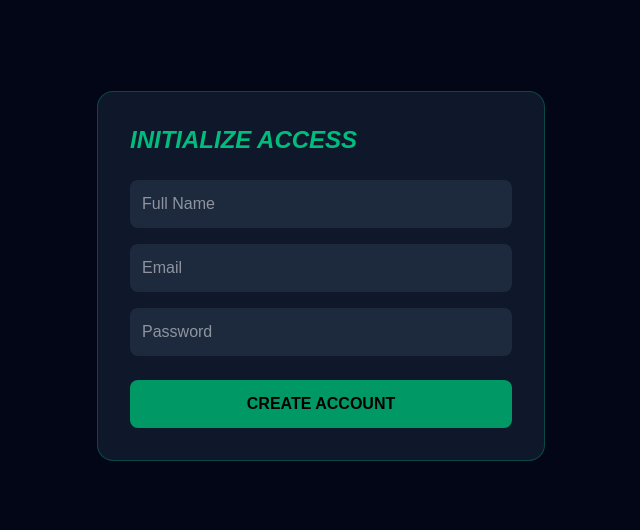
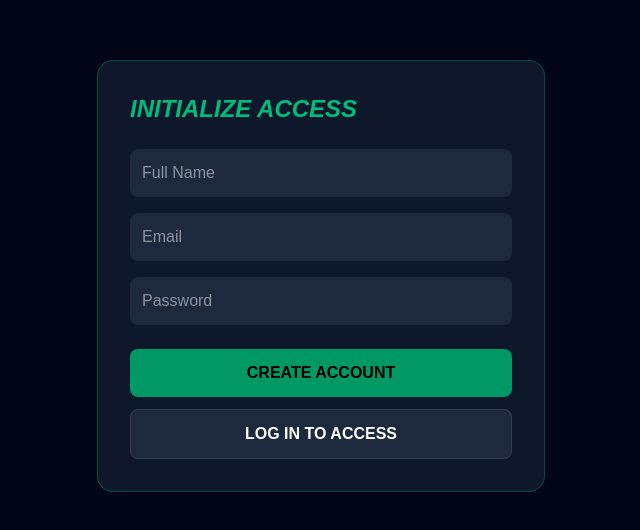
Before and after one commit to Ultza/forest-guard-dashboard, a Next.js app: page /login in a window 1280 px wide. Shown: the part 124-654 px from the top of the page, without its empty margins (319-959 px from the left). Built offline with nearby package versions, Linux system fonts and the light colour scheme; no server answers.

Commit message:
Update logic multi-role dan halaman login

```diff
--- a/app/login/page.tsx
+++ b/app/login/page.tsx
@@ -17,6 +17,21 @@ export default function LoginPage() {
     else alert("Cek email kamu untuk verifikasi atau langsung cek di Supabase!")
   }
 
+  // Tambahkan fungsi Login ini di bawah fungsi handleSignUp
+const handleLogin = async () => {
+  const { data, error } = await supabase.auth.signInWithPassword({
+    email,
+    password,
+  });
+
+  if (error) {
+    alert("Gagal Login: " + error.message);
+  } else {
+    alert("Berhasil Login sebagai " + email);
+    window.location.href = "/"; // Tendang user kembali ke halaman utama setelah login
+  }
+};
+
   return (
     <div className="min-h-screen bg-[#020617] flex items-center justify-center p-4">
       <div className="bg-slate-900 p-8 rounded-2xl border border-emerald-500/30 w-full max-w-md">
@@ -30,6 +45,9 @@ export default function LoginPage() {
         <button onClick={handleSignUp} className="w-full bg-emerald-600 hover:bg-emerald-500 text-black font-black p-3 rounded-lg transition-all">
           CREATE ACCOUNT
         </button>
+        <button onClick={handleLogin} className="w-full mt-3 bg-slate-800 hover:bg-slate-700 text-white font-bold p-3 rounded-lg transition-all border border-white/10">
+  LOG IN TO ACCESS
+</button>
       </div>
     </div>
   )
```
